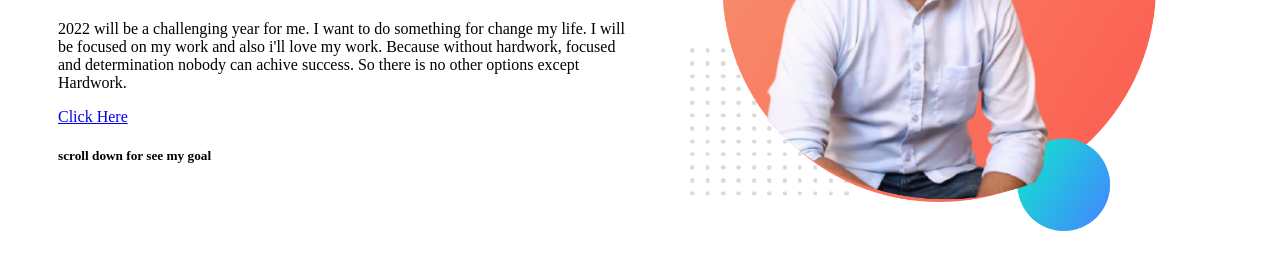
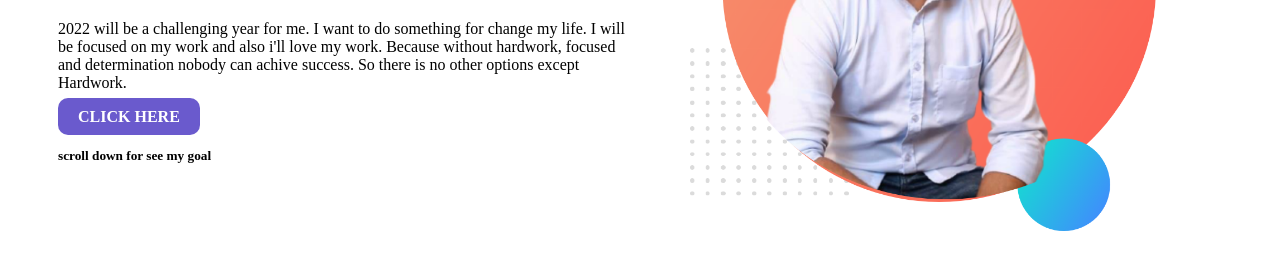
Before and after one commit to hira480/assignment-1, a plain HTML site: page index.html in a window 1280 px wide. Shown: the part 239-508 px from the top of the page. Drawn offline with Linux system fonts and the light colour scheme; a web font is replaced by a local one.

Commit message:
first part

```diff
--- a/index.html
+++ b/index.html
@@ -23,10 +23,10 @@
                 and also i'll love my work. Because without hardwork, focused and determination nobody can achive
                 success. So
                 there is no other options except Hardwork.</p>
-            <a href="https://web.facebook.com/mannan.hira.182/">Click Here</a>
+            <a class="link-button" target="_blank" href="https://web.facebook.com/mannan.hira.182/">CLICK HERE</a>
             <h5>scroll down for see my goal</h5>
         </div>
-        <div class="half-width">
+        <div class="half-width top-button">
             <img src="images/person/hira.png" alt="">
         </div>
     </section>
--- a/style.css
+++ b/style.css
@@ -9,6 +9,7 @@ h1{
 }
 .part-1{
     display: flex;
+
 }
 .half-width{
     width: 50%;
@@ -17,3 +18,12 @@ h1{
 .half-width img{
     width: 80%;
 }
+.link-button{
+    text-decoration: none;
+    background-color: slateblue;
+    padding: 10px 20px;
+    border-radius: 10px;
+    font-weight: 700;
+    color: white;
+
+}
```
